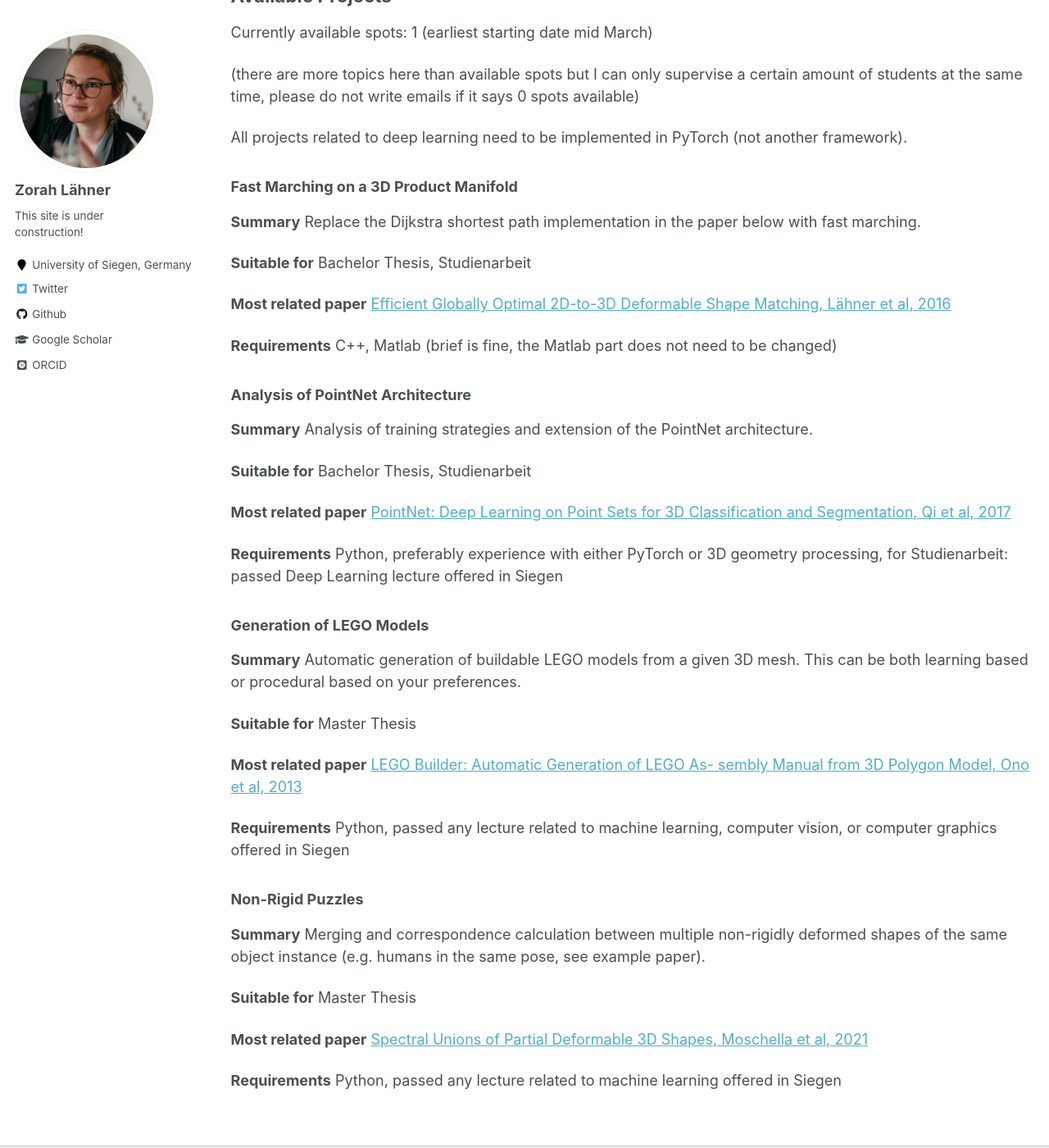
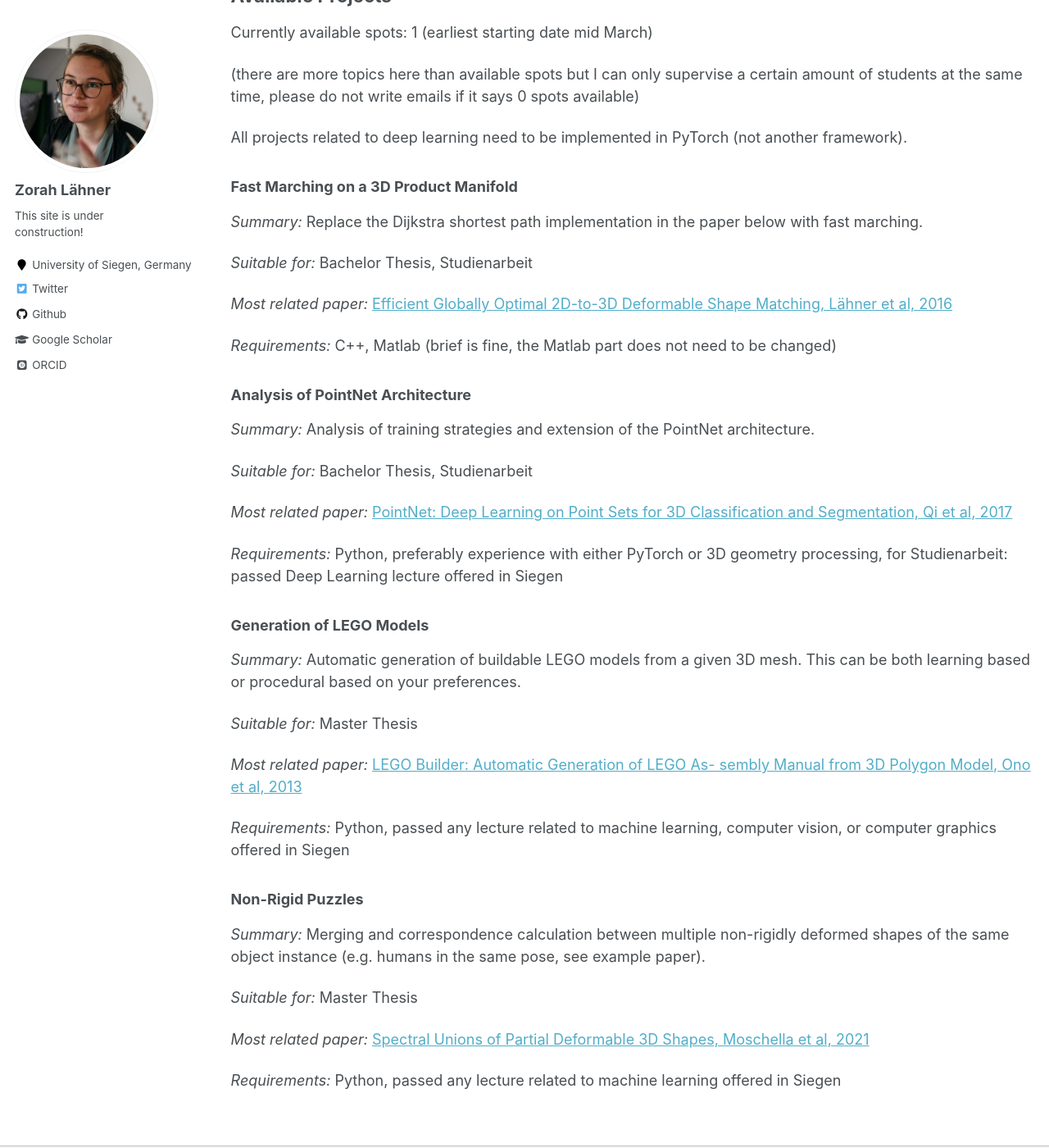
Before and after one commit to zorah/zorah.github.io, a Jekyll site: the page built from _pages/teaching_open.md, in a window 1280 px wide and 1400 px high, scrolled down 784 px. Shown: the whole window at 82% size. Built offline with Jekyll 4.4.1, drawn with Linux system fonts in a browser that asks for light colours; some web fonts are replaced.

Commit message:
new pages

```diff
--- a/_pages/teaching.html
+++ b/_pages/teaching.html
@@ -9,7 +9,7 @@ author_profile: true
 
 <h2>Available Student Projects</h2>
 
-under construction
+[List of available topics](https://zorah.github.io/open_projects/)
 
 <h2>Finished Student Projects</h2>
 
--- a/_pages/teaching_open.md
+++ b/_pages/teaching_open.md
@@ -32,44 +32,44 @@ All projects related to deep learning need to be implemented in PyTorch (not ano
 
 ### Fast Marching on a 3D Product Manifold
 
-**Summary** Replace the Dijkstra shortest path implementation in the paper below with fast marching.
+*Summary:* Replace the Dijkstra shortest path implementation in the paper below with fast marching.
 
-**Suitable for** Bachelor Thesis, Studienarbeit
+*Suitable for:* Bachelor Thesis, Studienarbeit
 
-**Most related paper** [Efficient Globally Optimal 2D-to-3D Deformable Shape Matching, Lähner et al, 2016](https://zorah.github.io/publication/2016-cvpr-efficient-globally-optimal-2d-to-3d-deformable-shape-matching)
+*Most related paper:* [Efficient Globally Optimal 2D-to-3D Deformable Shape Matching, Lähner et al, 2016](https://zorah.github.io/publication/2016-cvpr-efficient-globally-optimal-2d-to-3d-deformable-shape-matching)
 
-**Requirements** C++, Matlab (brief is fine, the Matlab part does not need to be changed)
+*Requirements:* C++, Matlab (brief is fine, the Matlab part does not need to be changed)
 
 
 
 ### Analysis of PointNet Architecture
 
-**Summary** Analysis of training strategies and extension of the PointNet architecture.
+*Summary:* Analysis of training strategies and extension of the PointNet architecture.
 
-**Suitable for** Bachelor Thesis, Studienarbeit
+*Suitable for:* Bachelor Thesis, Studienarbeit
 
-**Most related paper** [PointNet: Deep Learning on Point Sets for 3D Classification and Segmentation, Qi et al, 2017](https://arxiv.org/abs/1612.00593)
+*Most related paper:* [PointNet: Deep Learning on Point Sets for 3D Classification and Segmentation, Qi et al, 2017](https://arxiv.org/abs/1612.00593)
 
-**Requirements** Python, preferably experience with either PyTorch or 3D geometry processing, for Studienarbeit: passed Deep Learning lecture offered in Siegen
+*Requirements:* Python, preferably experience with either PyTorch or 3D geometry processing, for Studienarbeit: passed Deep Learning lecture offered in Siegen
 
 
 ### Generation of LEGO Models
 
-**Summary** Automatic generation of buildable LEGO models from a given 3D mesh. This can be both learning based or procedural based on your preferences.
+*Summary:* Automatic generation of buildable LEGO models from a given 3D mesh. This can be both learning based or procedural based on your preferences.
 
-**Suitable for** Master Thesis
+*Suitable for:* Master Thesis
 
-**Most related paper** [LEGO Builder: Automatic Generation of LEGO As-
+*Most related paper:* [LEGO Builder: Automatic Generation of LEGO As-
 sembly Manual from 3D Polygon Model, Ono et al, 2013](https://asset-pdf.scinapse.io/prod/1974096800/1974096800.pdf)
 
-**Requirements** Python, passed any lecture related to machine learning, computer vision, or computer graphics offered in Siegen
+*Requirements:* Python, passed any lecture related to machine learning, computer vision, or computer graphics offered in Siegen
 
 ### Non-Rigid Puzzles
 
-**Summary** Merging and correspondence calculation between multiple non-rigidly deformed shapes of the same object instance (e.g. humans in the same pose, see example paper).
+*Summary:* Merging and correspondence calculation between multiple non-rigidly deformed shapes of the same object instance (e.g. humans in the same pose, see example paper).
 
-**Suitable for** Master Thesis
+*Suitable for:* Master Thesis
 
-**Most related paper** [Spectral Unions of Partial Deformable 3D Shapes, Moschella et al, 2021](https://arxiv.org/abs/2104.00514)
+*Most related paper:* [Spectral Unions of Partial Deformable 3D Shapes, Moschella et al, 2021](https://arxiv.org/abs/2104.00514)
 
-**Requirements** Python, passed any lecture related to machine learning offered in Siegen
+*Requirements:* Python, passed any lecture related to machine learning offered in Siegen
```
